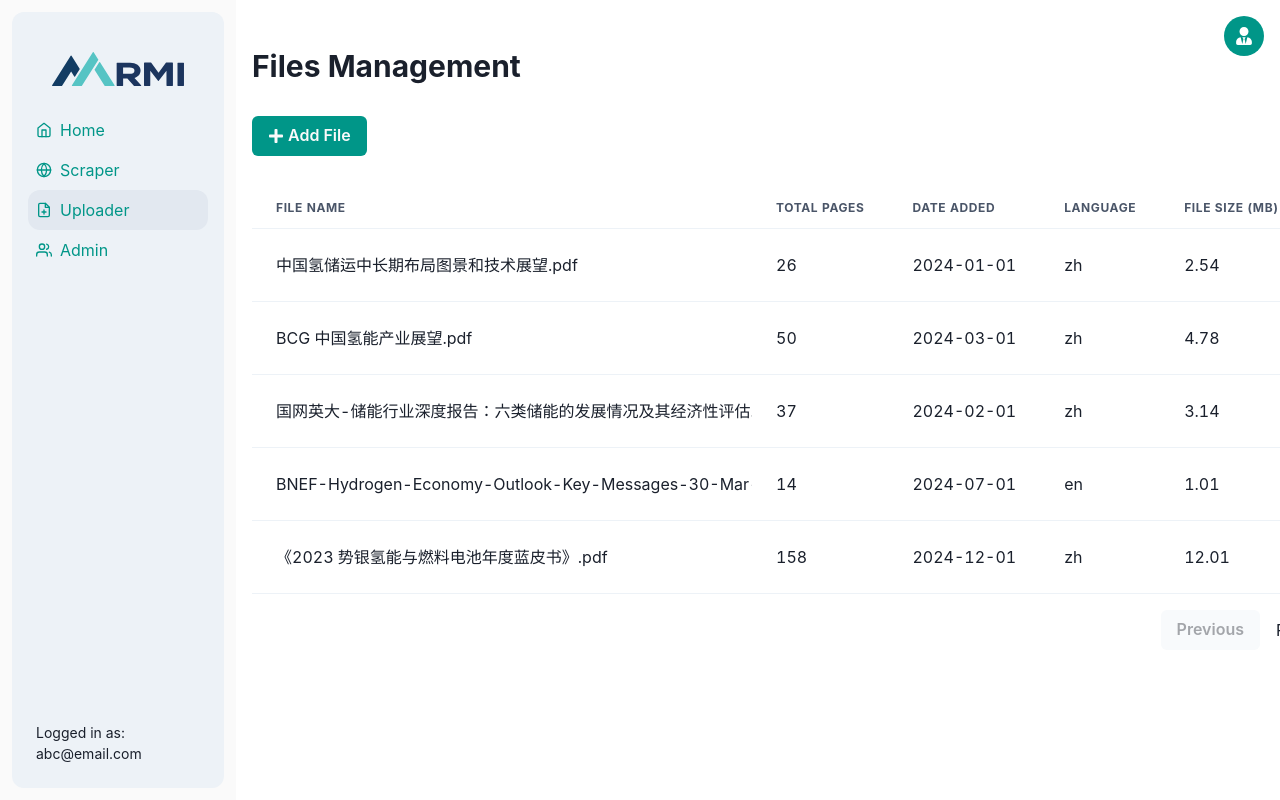
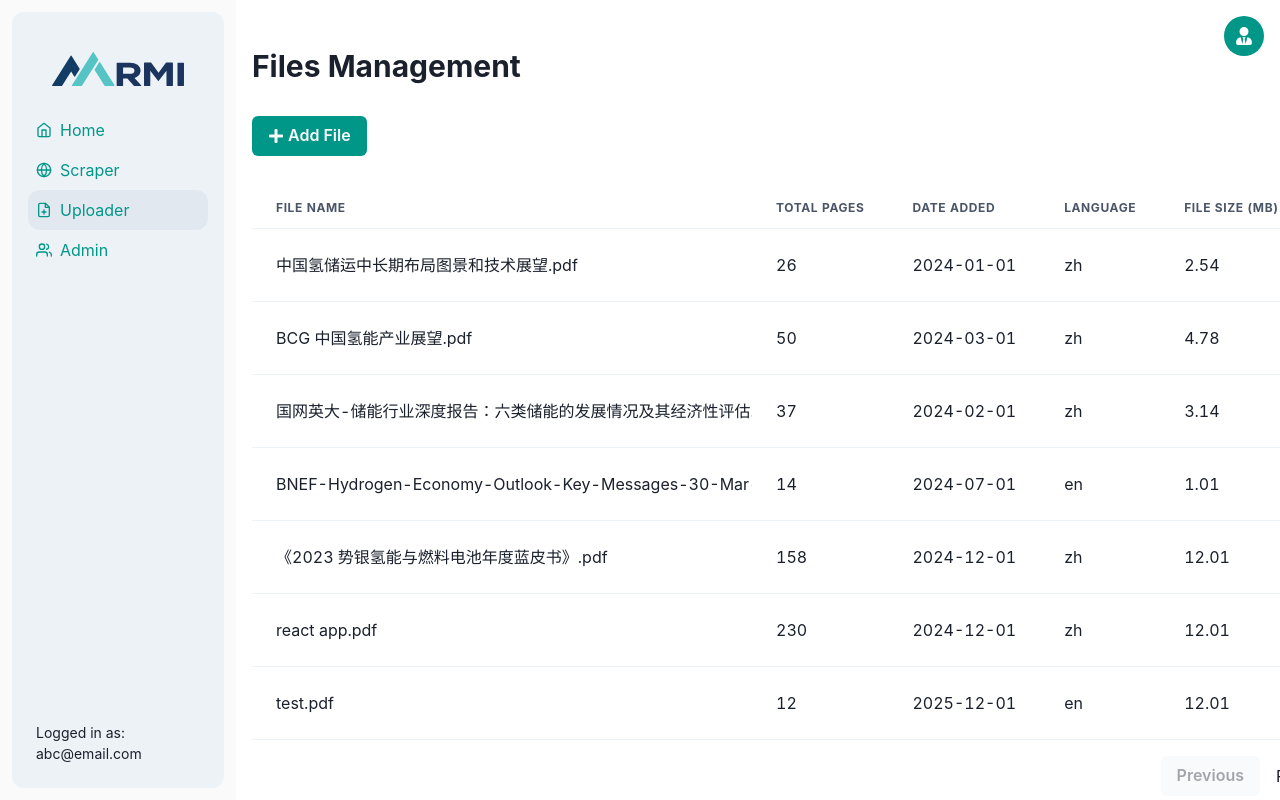
Before and after one commit to szhou12/react-fastapi-app, a React (Vite) app in the folder frontend/: page /dashboard/uploader in a window 1280 px wide. Shown: the top 800 px of the page. Built offline with nearby package versions, Linux system fonts and the light colour scheme.

Commit message:
reorgainizing project structure: currently on reorganizing authentication

```diff
--- a/frontend/src/components/Dashboard/Uploader.jsx
+++ b/frontend/src/components/Dashboard/Uploader.jsx
@@ -19,7 +19,6 @@ import {
     Th,
     Thead,
     Tr,
-    Text,
     Tooltip,
 } from '@chakra-ui/react'
 import { FaPlus } from "react-icons/fa"
@@ -212,7 +211,23 @@ const fakeData = {
             dateAdded: "2024-12-01",
             language: "zh",
             fileSize: "12.01",
-        }
+        },
+        {
+            id: 6,
+            name: "react app.pdf",
+            totalPages: 230,
+            dateAdded: "2024-12-01",
+            language: "zh",
+            fileSize: "12.01",
+        },
+        {
+            id: 7,
+            name: "test.pdf",
+            totalPages: 12,
+            dateAdded: "2025-12-01",
+            language: "en",
+            fileSize: "12.01",
+        },
     ]
 }
 
```
Also changed, not shown: frontend/src/components/Auth/AuthLayout.jsx (added, +31 -0 lines), frontend/src/components/Auth/LoginForm.jsx (added, +15 -0 lines), frontend/src/components/ItemsLayout.jsx (+8 -3 lines), frontend/src/components/Auth/LoginStaffForm.jsx (added), frontend/src/components/Auth/RegisterForm.jsx (added), frontend/src/features/LoginPage.jsx (added), frontend/src/features/LoginStaffPage.jsx (added), frontend/src/features/RegisterPage.jsx (added).
